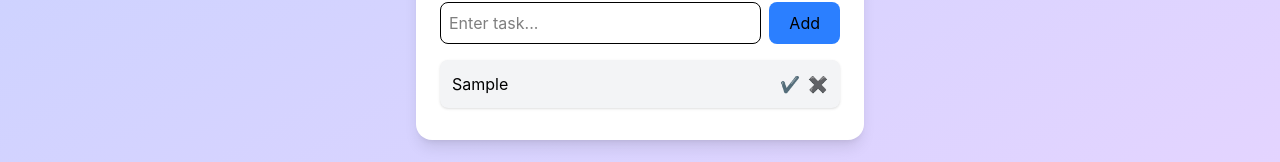
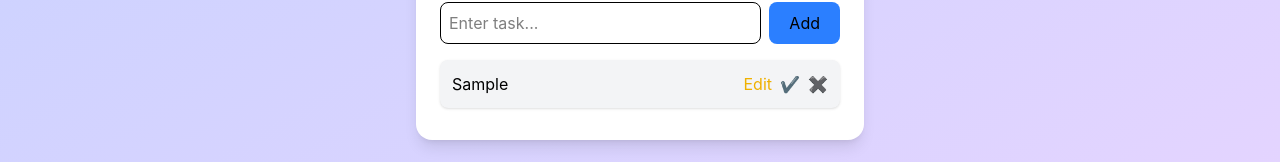
Before and after one commit to nyx-Anna/Task-Manager-, a React (Vite) app: page / in a window 1280 px wide. Both pictures are taken after typing "Sample" into the empty fields and a click on the button "Add". Shown: the part 365-527 px from the top of the page. Built offline with nearby package versions, Linux system fonts and the light colour scheme.

Commit message:
update editTask+storage  with useEffect

```diff
--- a/src/App.jsx
+++ b/src/App.jsx
@@ -1,12 +1,16 @@
 // Holds state + functions
-import { useState } from "react";
+import { useState, useEffect } from "react";
 import TaskForm from "./components/TaskForm";
 import TaskList from "./components/TaskList";
 import TaskItem from "./components/TaskItem";
 
 function App() {
   // state to store tasks
-  const [tasks, setTasks] = useState([]);
+  // const [tasks, setTasks] = useState([]);
+  const [tasks, setTasks] = useState(() => {
+    const savedTasks = localStorage.getItem("tasks");
+    return savedTasks ? JSON.parse(savedTasks) : [];
+  });
 
   // function to add task
   const addTask = (text) => {
@@ -31,6 +35,16 @@ function App() {
     );
   };
 
+  const editTask = (id, newText) => {
+    setTasks(
+      tasks.map((task) => (task.id === id ? { ...task, text: newText } : task)),
+    );
+  };
+
+  useEffect(() => {
+    localStorage.setItem("tasks", JSON.stringify(tasks));
+  }, [tasks]);
+
   return (
     <div className="min-h-screen bg-linear-to-br from-indigo-200 to-purple-200 flex items-center justify-center">
       {/* Card Container */}
@@ -45,6 +59,7 @@ function App() {
           tasks={tasks}
           deleteTask={deleteTask}
           toggleTask={toggleTask}
+          editTask={editTask}
         />
       </div>
     </div>
--- a/src/components/TaskItem.jsx
+++ b/src/components/TaskItem.jsx
@@ -1,17 +1,54 @@
 // Uses them on click
+import { useState } from "react";
 
-function TaskItem({ task, deleteTask, toggleTask }) {
+function TaskItem({ task, deleteTask, toggleTask, editTask }) {
+  const [isEditing, setIsEditing] = useState(false);
+  const [newText, setNewText] = useState(task.text);
+
+  const handleEdit = () => {
+    if (!newText.trim()) return;
+    editTask(task.id, newText);
+    setIsEditing(false);
+  };
+
   return (
     <div className="flex justify-between items-center p-3 mb-2 bg-gray-100 rounded-lg shadow-sm">
-      <span className={`${task.completed ? "line-through text-gray-400" : ""}`}>
-        {task.text}
-      </span>
+      {/* EDIT MODE */}
+      {isEditing ? (
+        <input
+          value={newText}
+          onChange={(e) => setNewText(e.target.value)}
+          className="flex-1 p-1 border rounded"
+        />
+      ) : (
+        <span
+          className={`${task.completed ? "line-through text-gray-400" : ""}`}
+        >
+          {task.text}
+        </span>
+      )}
 
       <div className="flex gap-2">
+        {/* Save/Edit */}
+        {isEditing ? (
+          <button onClick={handleEdit} className="text-blue-500">
+            Save
+          </button>
+        ) : (
+          <button
+            onClick={() => setIsEditing(true)}
+            className="text-yellow-500"
+          >
+            Edit
+          </button>
+        )}
+
+        {/* Toggle */}
         <button onClick={() => toggleTask(task.id)} className="text-green-500">
           ✔
         </button>
 
+        {/* Delete */}
         <button onClick={() => deleteTask(task.id)} className="text-red-500">
           ✖
         </button>
--- a/src/components/TaskList.jsx
+++ b/src/components/TaskList.jsx
@@ -1,7 +1,7 @@
 // Passes them dowm
 import TaskItem from "./TaskItem";
 
-function TaskList({ tasks, deleteTask, toggleTask }) {
+function TaskList({ tasks, deleteTask, toggleTask, editTask }) {
   return (
     <div>
       {tasks.map((task) => (
@@ -10,6 +10,7 @@ function TaskList({ tasks, deleteTask, toggleTask }) {
           task={task}
           deleteTask={deleteTask}
           toggleTask={toggleTask}
+          editTask={editTask}
         />
       ))}
     </div>
```
